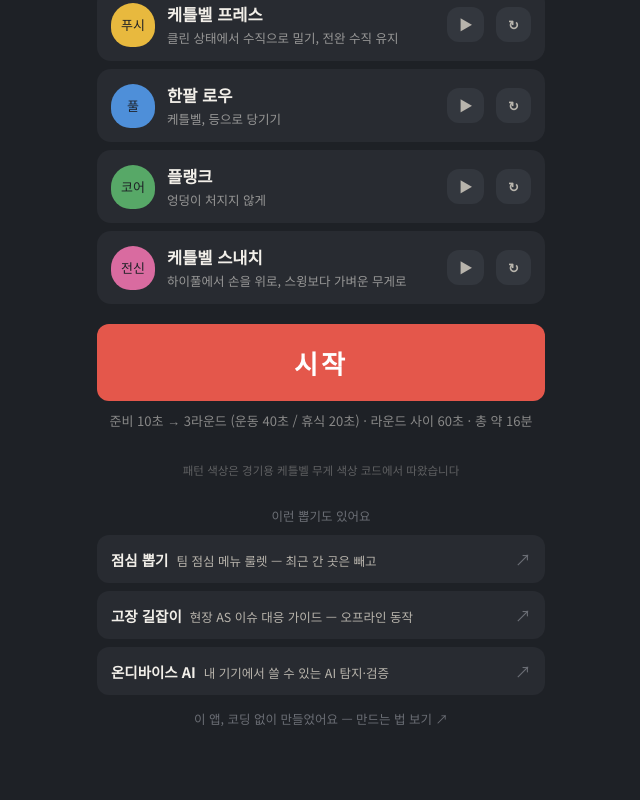
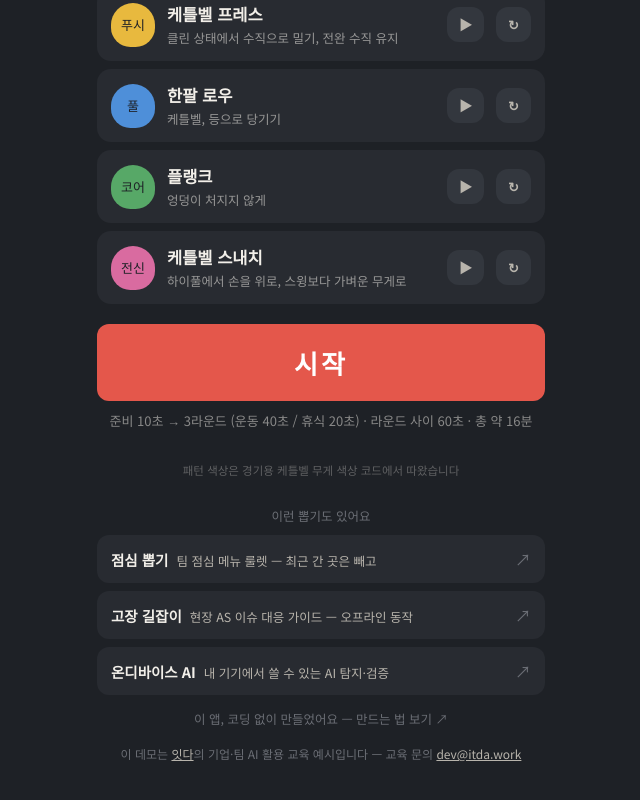
Before and after one commit to allieus/circuit-workout, a React (Vite) app: page / in a window 1280 px wide. Shown: the part 519-1319 px from the top of the page, without its empty margins (319-959 px from the left). Before the commit the page ends 1293 px from the top, so only its background shows below. Built offline with nearby package versions, Linux system fonts and the light colour scheme.

Commit message:
feat(seo): 교육 안내 푸터 + sitemap/robots + JSON-LD 교육 주체(잇다)
- 홈 푸터에 잇다 AI 교육 안내·itda.work 링크·dev@itda.work 문의
- sitemap.xml + robots.txt Sitemap 연결(검색엔진 색인 대비)
- JSON-LD creator에 Organization(잇다) 명시

```diff
--- a/index.html
+++ b/index.html
@@ -51,6 +51,7 @@
         "applicationCategory": "HealthApplication",
         "operatingSystem": "Web",
         "inLanguage": "ko",
+        "creator": { "@type": "Organization", "name": "잇다", "url": "https://itda.work", "email": "dev@itda.work" },
         "offers": { "@type": "Offer", "price": "0", "priceCurrency": "KRW" }
       }
     </script>
--- a/src/components/SeriesLinks.jsx
+++ b/src/components/SeriesLinks.jsx
@@ -20,6 +20,10 @@ export default function SeriesLinks() {
       <a className="series-repo" href={REPO_URL} target="_blank" rel="noreferrer">
         이 앱, 코딩 없이 만들었어요 — 만드는 법 보기 ↗
       </a>
+      <div className="series-edu">
+        이 데모는 <a href="https://itda.work" target="_blank" rel="noreferrer">잇다</a>의 기업·팀 AI 활용 교육 예시입니다 — 교육 문의{" "}
+        <a href="mailto:dev@itda.work">dev@itda.work</a>
+      </div>
     </div>
   );
 }
--- a/src/styles.css
+++ b/src/styles.css
@@ -996,3 +996,15 @@ button {
   text-decoration: none;
   padding: 6px;
 }
+
+.series-edu {
+  text-align: center;
+  font-size: 12px;
+  color: var(--muted);
+  line-height: 1.7;
+  padding: 2px 6px 6px;
+}
+
+.series-edu a {
+  color: var(--text-dim);
+}
```
